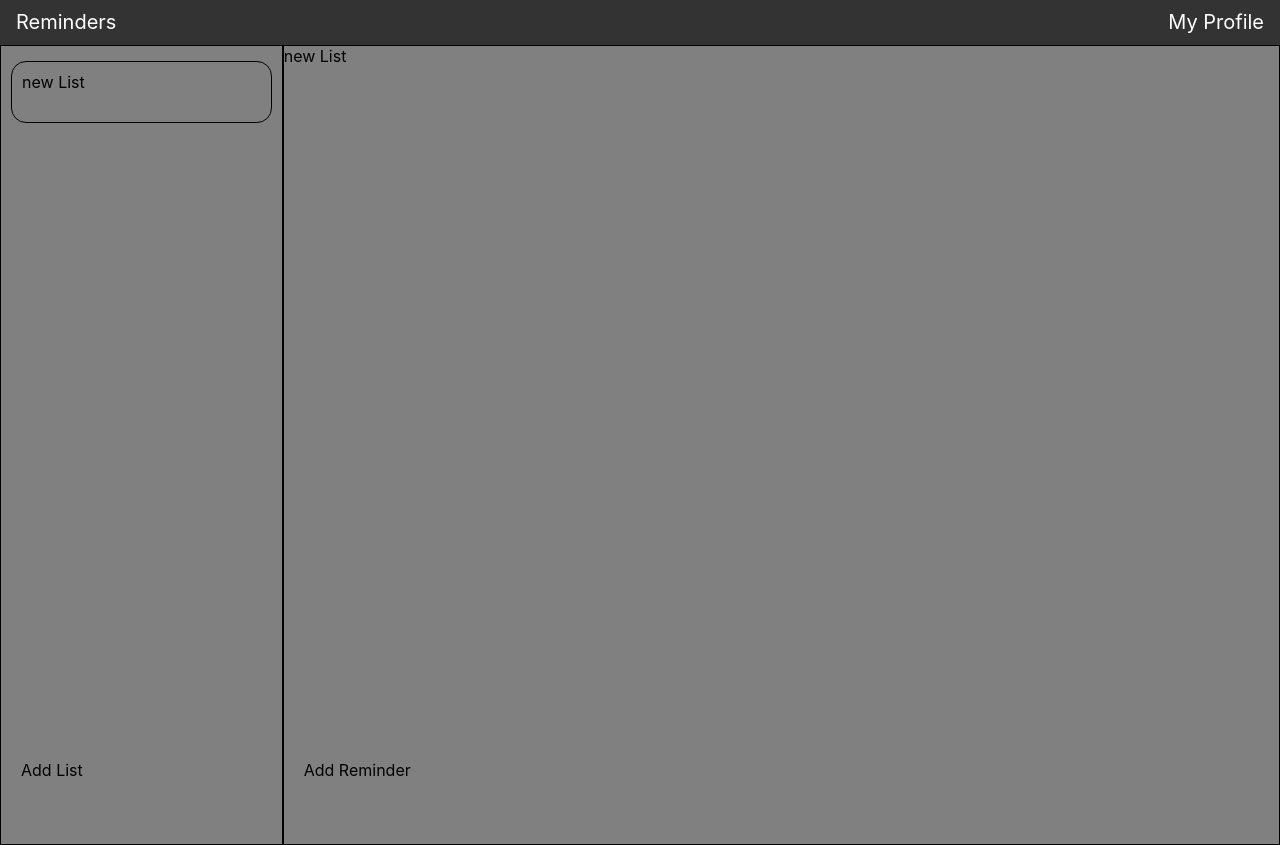
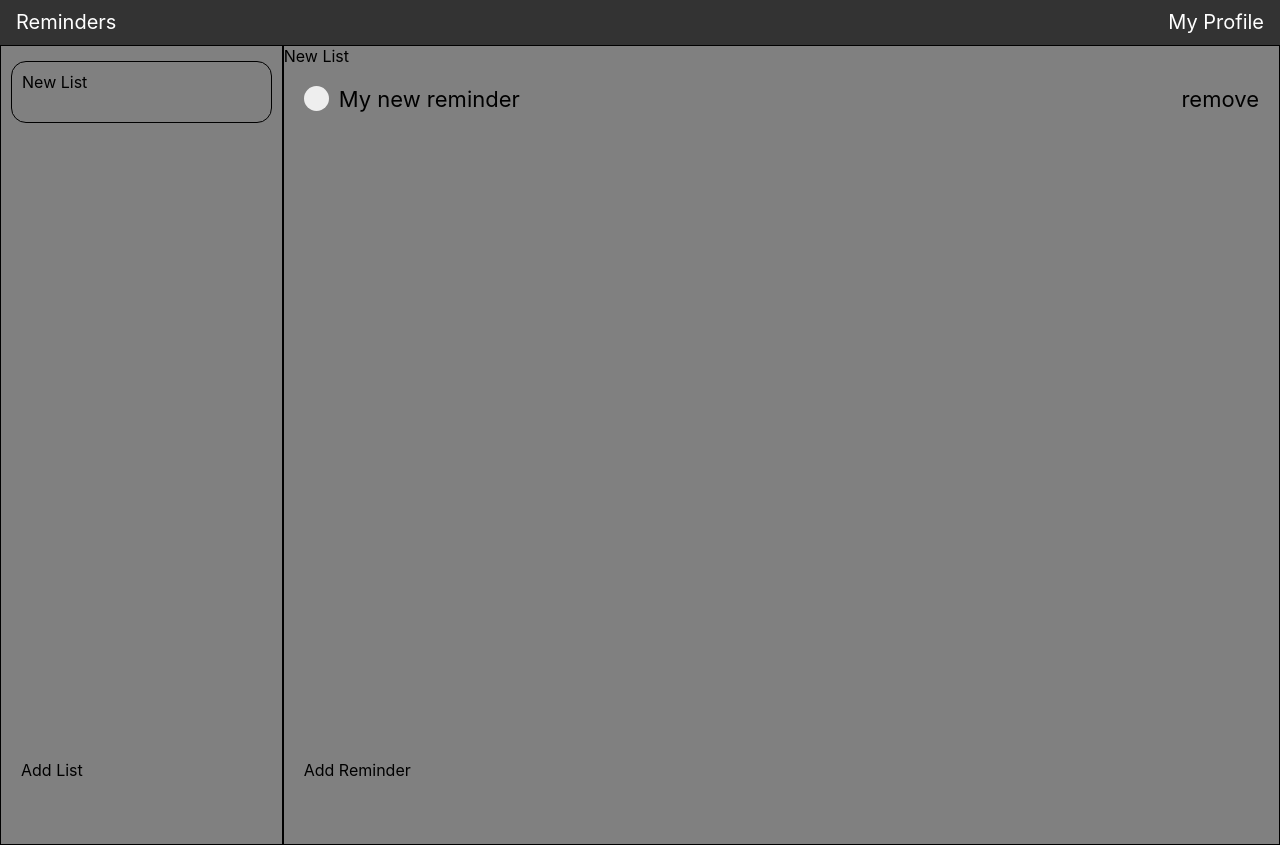
Before and after one commit to WilliamDurocher/reminders, a website built with webpack: page dist/index.html in a window 1280 px wide. Shown: the top 845 px of the page. Built offline with nearby package versions, Linux system fonts and the light colour scheme.

Commit message:
Added Remove reminder functionnality

```diff
--- a/src/index.js
+++ b/src/index.js
@@ -5,7 +5,9 @@
 let allLists = [];
 
 //todo: new list = create list, push into all list, render on the UI
-createList("new List");
+createList("New List");
+//TESTING PURPOSES
+createReminder('My new reminder', '2021-12-31', 'low');
 
 
 export {allLists};
--- a/src/logic.js
+++ b/src/logic.js
@@ -25,6 +25,13 @@
 showReminders();
 };
 
+const removeReminder = (title, dueDate, priority) => {
+
+    const index = activeList().reminders.indexOf({title, dueDate, priority})
+    activeList().reminders.splice(index, 1);
+    showReminders();
+};
+
 
 
 function activeList(){
@@ -32,4 +39,4 @@
     return activeListArray[0];
 }
 
-export {createList, createReminder, activeList};
+export {createList, createReminder, activeList, removeReminder};
--- a/src/styles.css
+++ b/src/styles.css
@@ -112,7 +112,7 @@
 
 /* The container */
 .container {
-    display: block;
+    display: flex;
     position: relative;
     padding-left: 35px;
     margin-bottom: 12px;
@@ -157,6 +157,17 @@
 
   }
 
+  .remove-reminder{
+    margin-left: auto;
+    right: 0;
+    position: absolute;
+
+  }
+
+  .container:last-child {
+    margin-left: auto;
+  }
+
 /* footer */
 
 .main-footer, .side-footer{
@@ -166,7 +177,7 @@
     width: 100%;
     padding-left: 20px;
 }
-
+/*
 .new-reminder{
 
 }
@@ -174,7 +185,7 @@
 .new-list{
 
 }
-
+*/
 /*add reminder/list modal*/
 
 .modal-add-reminder-container, .modal-add-list-container{
--- a/src/ui.js
+++ b/src/ui.js
@@ -1,5 +1,5 @@
 import { allLists } from './index';
-import { activeList, createList, createReminder } from './logic';
+import { activeList, createList, createReminder, removeReminder } from './logic';
 
 
 const listContainer = document.querySelector('.group-card');
@@ -46,12 +46,13 @@
 }
 
 function showListHeader() {
-    //TODO: put list title in active reminders list
+    listNameActive.innerText = activeList().title;
+
 }
 
 function showReminders() {
     clearReminders();
-    listNameActive.innerText = activeList().title;
+    showListHeader();
 
 
     activeList().reminders.forEach((item, index) => {
@@ -66,6 +67,14 @@
         const checkIcon = document.createElement('span');
         checkIcon.classList.add('checkmark');
         reminder.appendChild(checkIcon);
+
+        const removeBtn = document.createElement('div');
+        removeBtn.classList.add('remove-reminder');
+        removeBtn.innerText = 'remove';
+        removeBtn.addEventListener('click', () => {
+            removeReminder(item.title, item.due, item.priority)
+        });
+        reminder.appendChild(removeBtn);
 
         remindersContainer.appendChild(reminder);
         //TODO: generate reminders here, (title, date, completed status, etc)
@@ -90,7 +99,6 @@
 
 function submitListForm() {
 
-    event.preventDefault();
     addListModalContainer.style.display = 'none';
     allLists.forEach((item, index) => {
         item.active = false;
@@ -111,7 +119,6 @@
 
 function submitReminderForm() {
 
-    event.preventDefault();
     addReminderModalContainer.style.display = 'none';
     createReminder(reminderform.title.value, reminderform.due.value, reminderform.priority.value);
     reminderform.reset();
@@ -120,14 +127,14 @@
 
 
 // shared modal functions
-
-
 addReminderModalClose.addEventListener('click', closeModal);
 addListModalClose.addEventListener('click', closeModal);
 
 function closeModal() {
     addReminderModalContainer.style.display = 'none';
     addListModalContainer.style.display = 'none';
+    listform.reset();
+    reminderform.reset();
 
 }
 
```
Also changed, not shown: dist/main.js.
